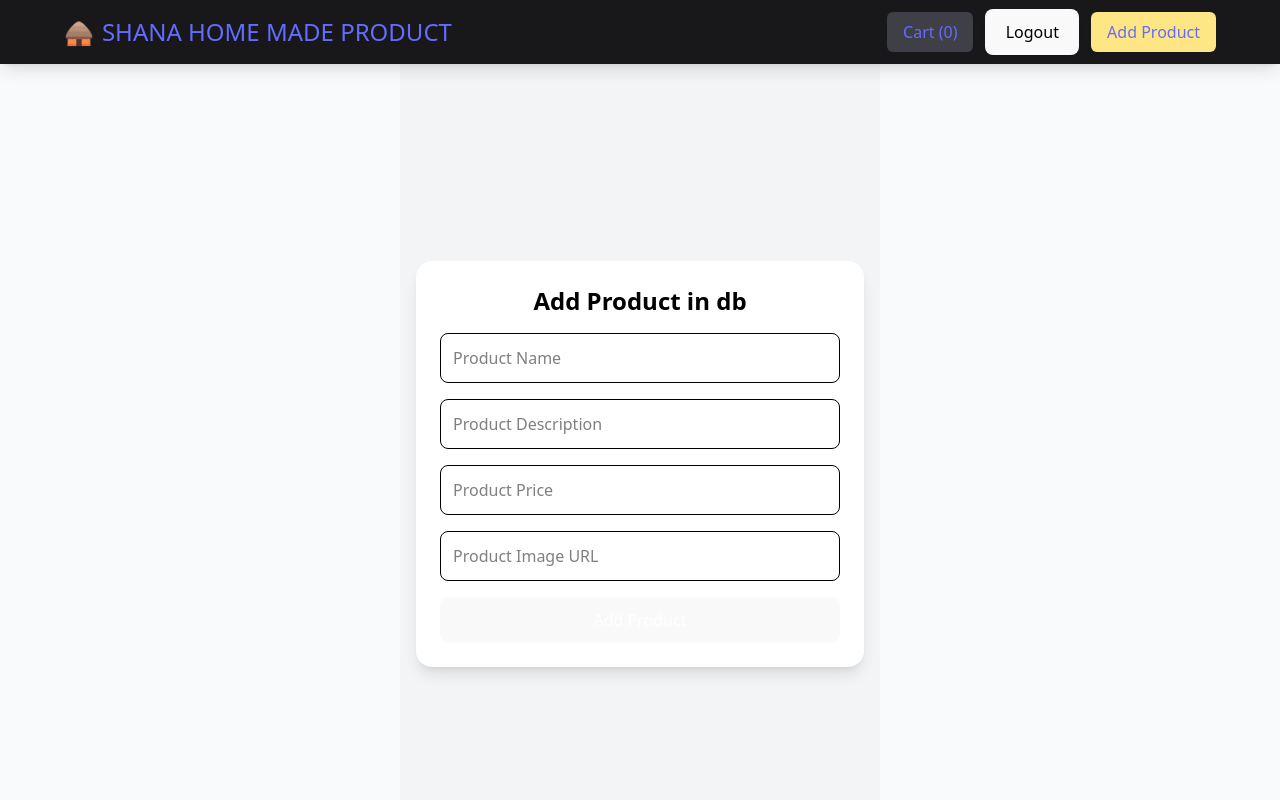
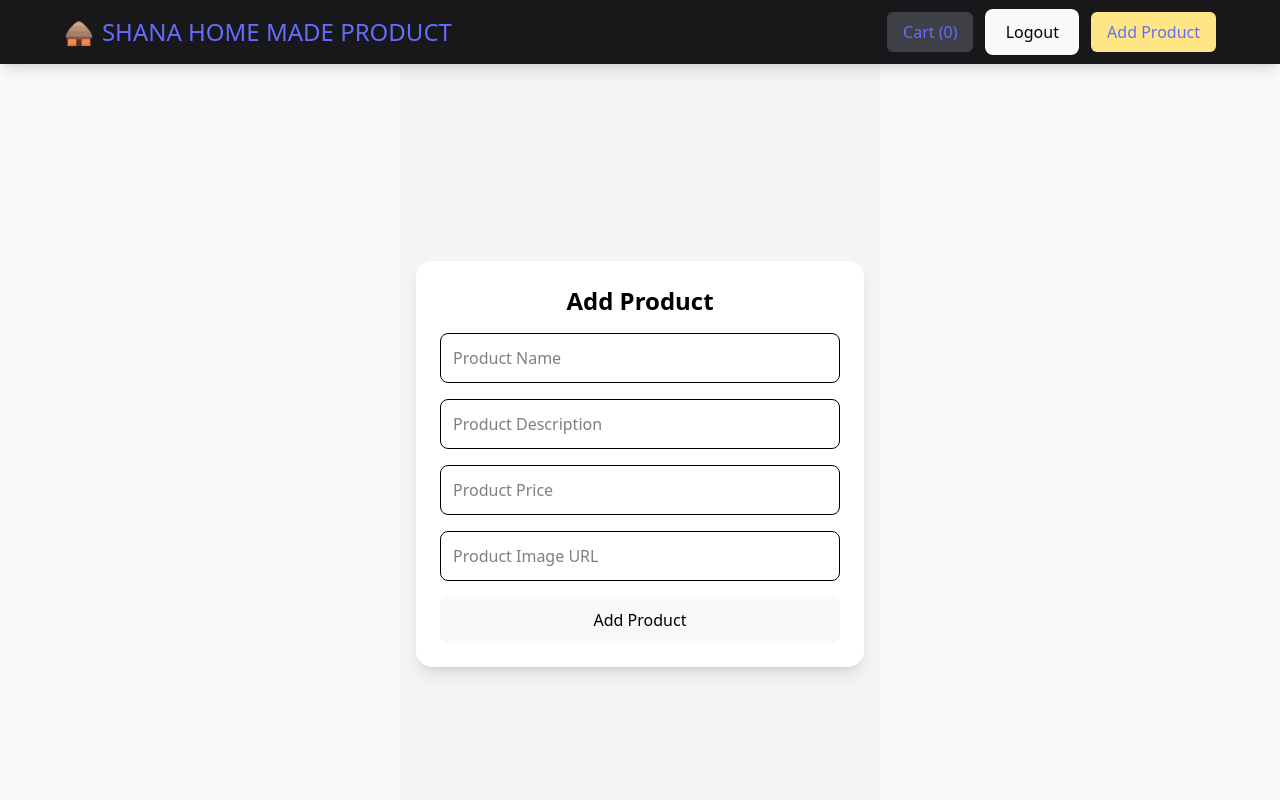
Before and after one commit to Shana-dude/mernpro-aws-ecom, a React (Vite) app in the folder frontend/: page /addproduct in a window 1280 px wide. Shown: the top 800 px of the page. Built offline with nearby package versions, Linux system fonts and the light colour scheme; sample sign-in values are in the browser's storage.

Commit message:
Update AddProduct.jsx

```diff
--- a/frontend/src/components/AddProduct.jsx
+++ b/frontend/src/components/AddProduct.jsx
@@ -57,7 +57,7 @@ export default function AddProducts() {
         onSubmit={handleSubmit}
         className="bg-white text-black w-full max-w-md p-6 rounded-2xl shadow-lg space-y-4"
       >
-        <h2 className="text-2xl text-black font-bold text-center">Add Product in db </h2>
+        <h2 className="text-2xl text-black font-bold text-center">Add Product</h2>
 
         <input
           type="text"
@@ -98,7 +98,7 @@ export default function AddProducts() {
         <button
           type="submit"
           disabled={loading}
-          className={`w-full text-black py-3 rounded-lg text-white ${
+          className={`w-full text-black font-bold py-3 rounded-lg text-black ${
             loading ? "bg-gray-400" : "bg-blue-200 hover:bg-blue-700"
           }`}
         >
```
